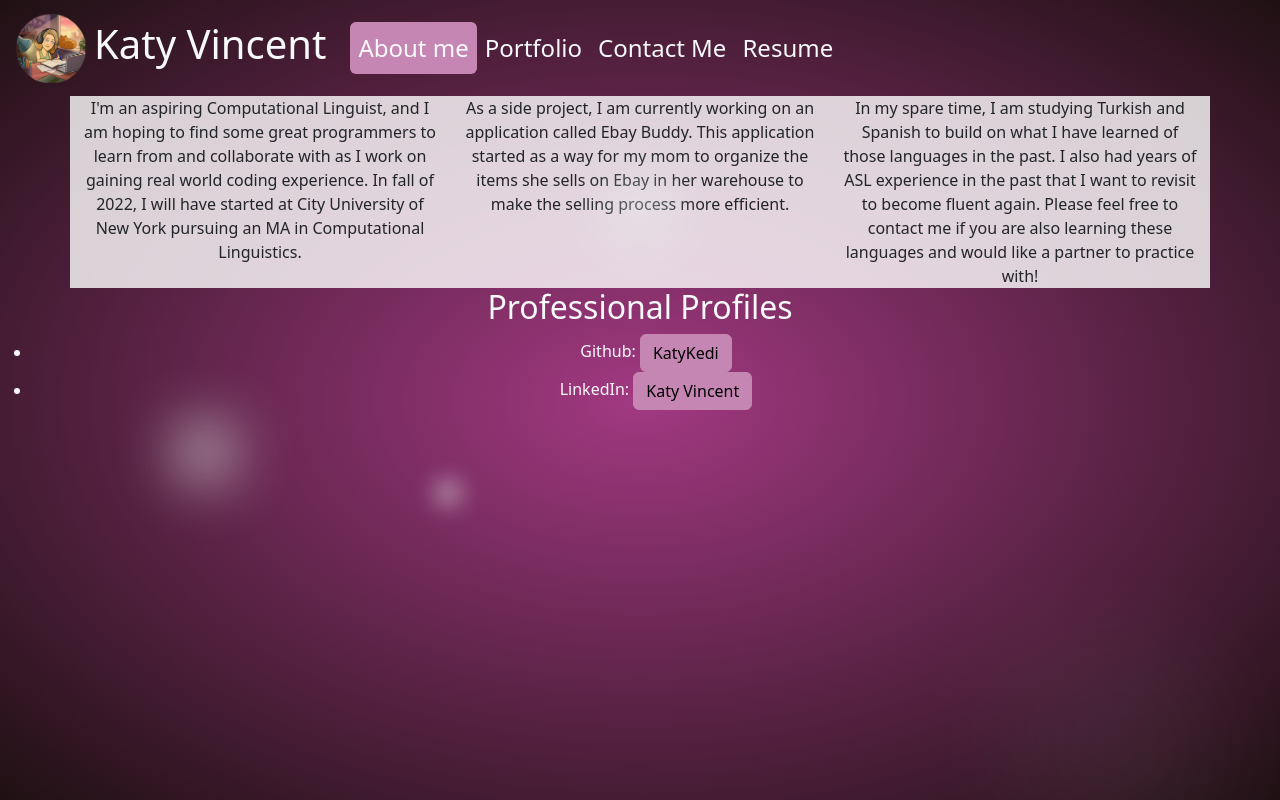
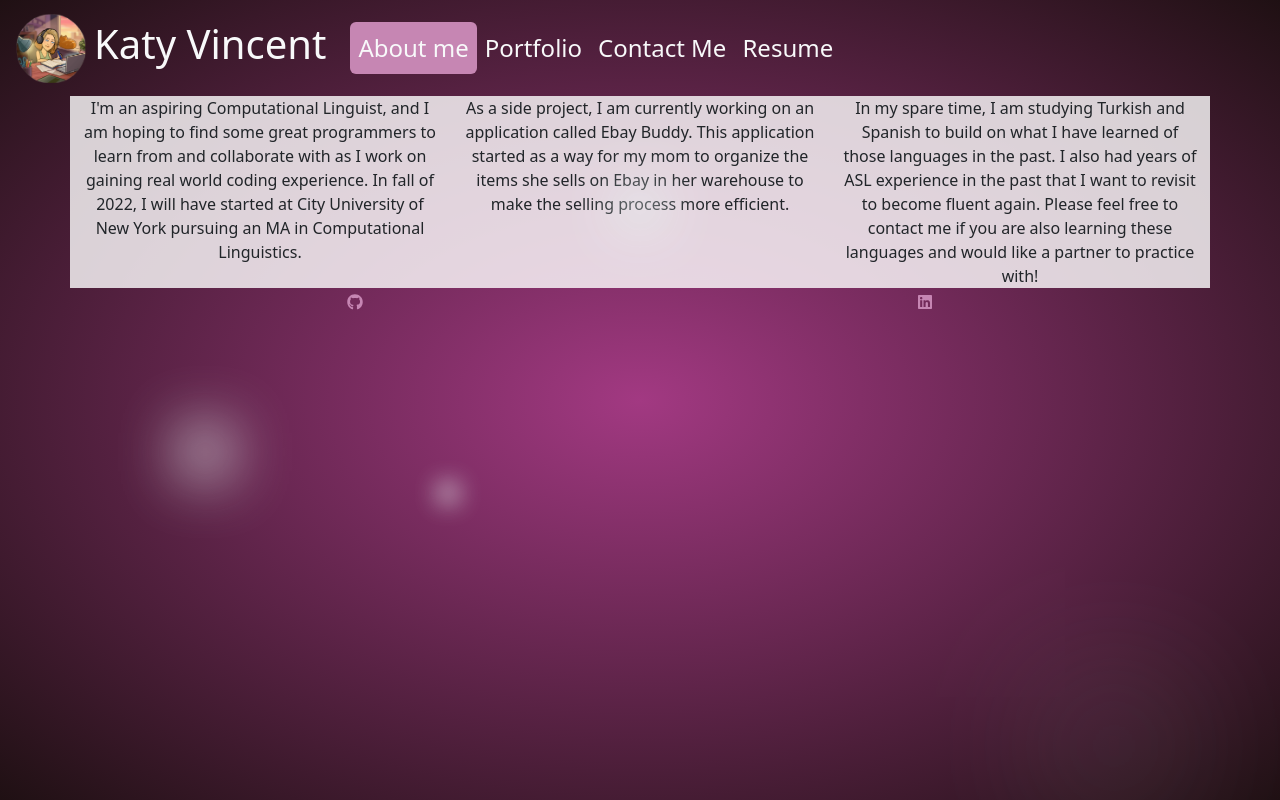
Before and after one commit to KatyKedi/react-portfolio, a React (Create React App) app: page / in a window 1280 px wide. Built offline with nearby package versions, Linux system fonts and the light colour scheme.

Commit message:
scss somehow works again even though nothing is different

```diff
--- a/package.json
+++ b/package.json
@@ -40,6 +40,7 @@
     "react": "^18.1.0",
     "react-bootstrap": "^2.5.0",
     "react-dom": "^18.1.0",
+    "react-icons": "^4.7.1",
     "react-scripts": "^5.0.1",
     "sass": "^1.57.1",
     "web-vitals": "^2.1.4"
--- a/src/components/Footer/index.js
+++ b/src/components/Footer/index.js
@@ -1,16 +1,16 @@
 import React from 'react';
-import { Button } from 'react-bootstrap'
+import { Container, Row, Col } from 'react-bootstrap'
 import 'bootstrap/dist/css/bootstrap.min.css'
+import { FaLinkedin, FaGithub } from 'react-icons/fa'
 
 function Footer() {
     return (
-        <footer className='text-light'>
-            <h2>Professional Profiles</h2>
-            <ul>
-                <li>Github: <Button href="https://github.com/KatyKedi" target='_blank'>KatyKedi</Button></li>
-                <li>LinkedIn: <Button href="https://www.linkedin.com/in/katy-vincent-95a7351a7/" target="_blank">Katy Vincent</Button></li>
-            </ul>
-        </footer>
+        <Container>
+            <Row>
+                <Col><a href='https://github.com/KatyKedi' target='_blank'><FaGithub className='text-primary'/></a></Col>
+                <Col><a href='https://www.linkedin.com/in/katy-vincent-95a7351a7/' target='_blank'><FaLinkedin className='text-primary'/></a></Col>
+            </Row>
+        </Container>
     );
 };
 
```
Also changed, not shown: 1 other file (tests, documents, lock files or other folders).
